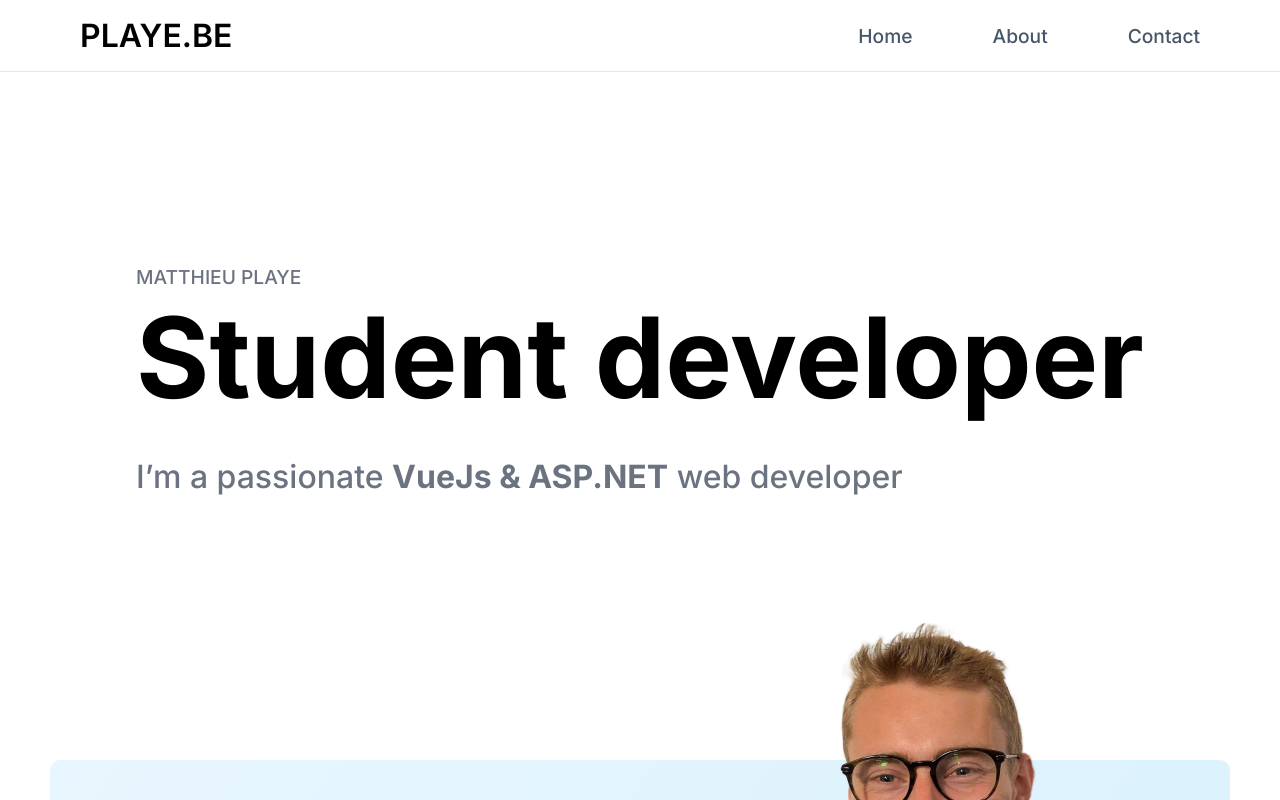
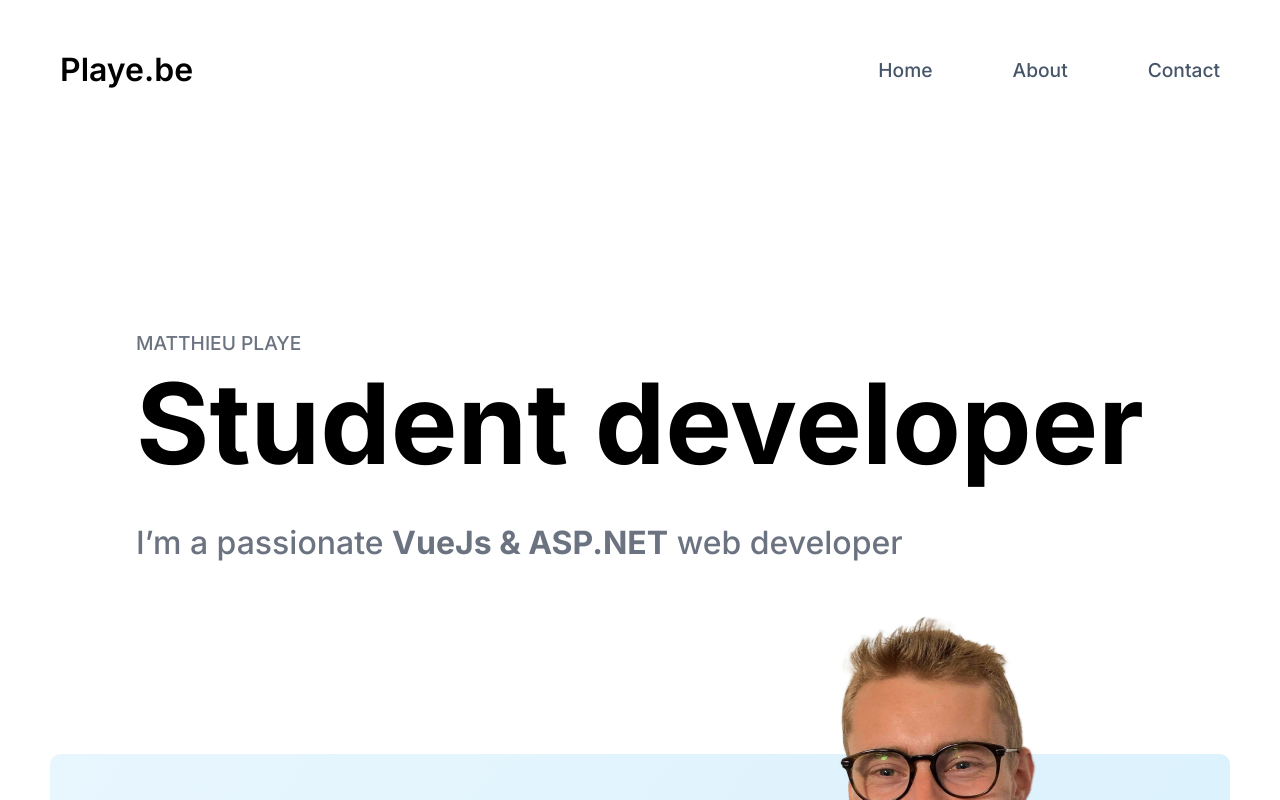
Before and after one commit to PlayeMatthieu/Portfolio, a Nuxt app: page / in a window 1280 px wide. Shown: the top 800 px of the page. Built offline with nearby package versions, Linux system fonts and the light colour scheme.

Commit message:
tweak hero & navbar spacing

```diff
--- a/assets/scss/components/_hero.scss
+++ b/assets/scss/components/_hero.scss
@@ -1,10 +1,11 @@
 .hero {
-  height: 75vh;
+  // height: 50vh;
   width: 100vw;
   display: flex;
   justify-content: center;
   flex-direction: column;
   align-items: flex-start;
+  padding: 2em 0;
 
   .hero-content {
     max-width: 1500px;
--- a/assets/scss/components/_navbar.scss
+++ b/assets/scss/components/_navbar.scss
@@ -1,16 +1,11 @@
 .header {
-  border-bottom: 1px solid #e2e8f0;
-  position: fixed;
-  left: 0;
-  top: 0;
   width: 100%;
+  padding: 50px 60px;
   background-color: white;
-  z-index: 100;
 }
 
 .navbar {
   display: flex;
-  padding: 1em 5em;
   justify-content: space-between;
   align-items: center;
   background-color: white;
@@ -55,10 +50,23 @@
 .nav-logo {
   font-size: 2em;
   font-weight: 600;
-  text-transform: uppercase;
 }
 
 @media only screen and (max-width: 768px) {
+  .header {
+    border-bottom: 1px solid #e2e8f0;
+    position: fixed;
+    left: 0;
+    top: 0;
+    width: 100%;
+    background-color: white;
+    z-index: 100;
+    // padding-top: 15px;
+    // padding-bottom: 15px;
+    // padding-left: 5px;
+    // padding-right: 15px;
+    padding: 0;
+  }
   .navbar {
     padding: 1em 2em;
   }
@@ -66,7 +74,7 @@
     position: fixed;
     z-index: 99;
     left: -100%;
-    top: 72px;
+    top: 4.5em;
     flex-direction: column;
     background-color: #fff;
     width: 100%;
```
